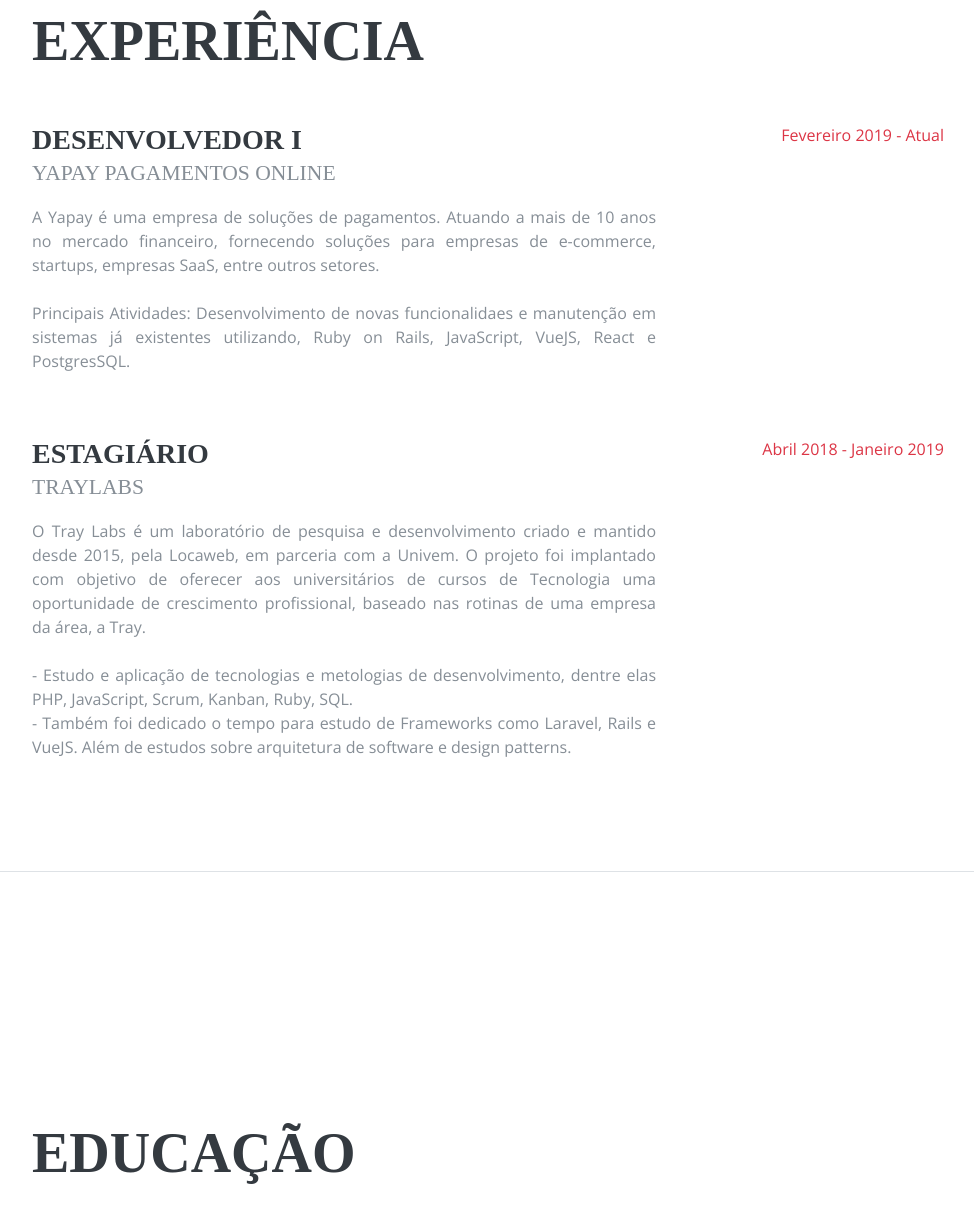
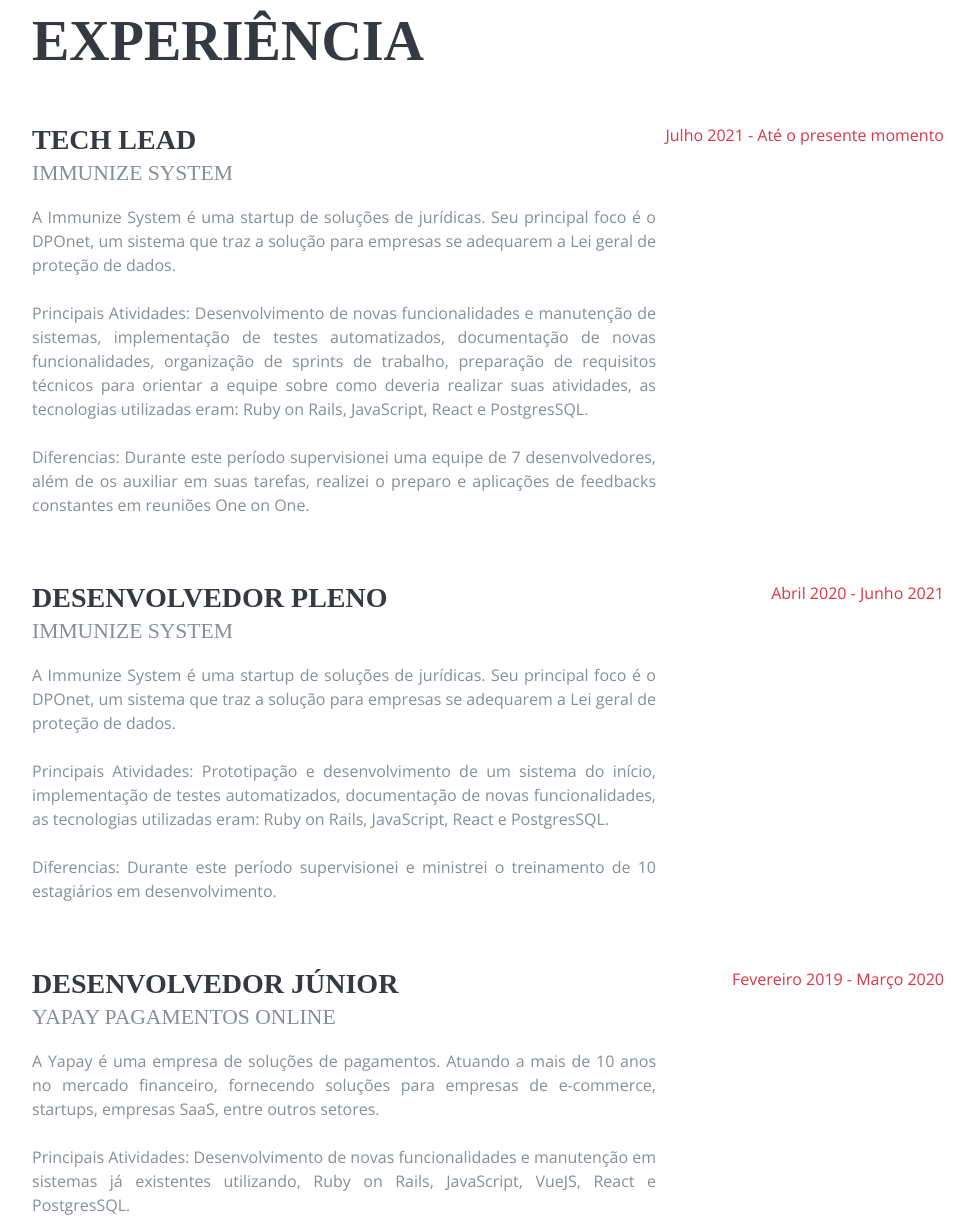
Before and after one commit to GiovaniZaparoli/giovanizaparoli.github.io, a plain HTML site: page index.html in a window 1280 px wide. Shown: the part 840-2060 px from the top of the page, without its empty margins (288-1262 px from the left). Drawn offline with nearby package versions, Linux system fonts and the light colour scheme; a script that the page names is missing; a web font is replaced by a local one.

Commit message:
Update index.html

```diff
--- a/index.html
+++ b/index.html
@@ -133,12 +133,12 @@
           <h1 class="mb-0">Giovani Gasparini
             <span class="text-danger">Zaparoli</span>
           </h1>
-          <div class="subheading mb-5">Marília, São Paulo ·
+          <div class="subheading mb-5">Pompeia, São Paulo ·
             <a href="mailto:giovani.zaparoli@outlook.com" class="text-danger">giovani.zaparoli@outlook.com</a>
           </div>
           <p class="mb-5" style="text-align: justify;">Olá! Tudo bem? Que bom ver você por aqui! Este é o meu site pessoal, aqui contarei para vocês alguns detalhes sobre minha experiência profissional, cursos e objetivos futuros.
           <br><br>
-          Para te ajudar vou resumir um pouco sobre mim: Estou cursando Bacharelado em Sistemas de Informação pelo Centro Universitário Eurípides de Marília (UNIVEM), Desenvolvedor I na Yapay Pagamentos Online S/A e amante em adquirir conhecimentos sobre novas tecnologias.
+          Para te ajudar vou resumir um pouco sobre mim: sou formado no curso de Bacharelado em Sistemas de Informação pelo Centro Universitário Eurípides de Marília (UNIVEM), Tech Lead na Immunize System e amante em adquirir conhecimentos sobre novas tecnologias.
           <br><br>
           Caso tenha interesse em bater um papo, entre em contato comigo!
           </p>
@@ -172,18 +172,49 @@
         <div class="my-auto">
           <h2 class="mb-5">Experiência</h2>
 
+          <div class="resume-item d-flex flex-column flex-md-row mb-5">
+            <div class="resume-content mr-auto">
+              <h3 class="mb-0">Tech Lead</h3>
+              <div class="subheading mb-3">Immunize System</div>
+              <p style="text-align: justify;">A Immunize System é uma startup de soluções de jurídicas. Seu principal foco é o DPOnet, um sistema que traz a solução para empresas se adequarem a Lei geral de proteção de dados.
+              <br><br>
+              Principais Atividades: Desenvolvimento de novas funcionalidades e manutenção de sistemas, implementação de testes automatizados, documentação de novas funcionalidades, organização de sprints de trabalho, preparação de requisitos técnicos para orientar a equipe sobre como deveria realizar suas atividades, as tecnologias utilizadas eram: Ruby on Rails, JavaScript, React e PostgresSQL.
+              <br><br>
+              Diferencias: Durante este período supervisionei uma equipe de 7 desenvolvedores, além de os auxiliar em suas tarefas, realizei o preparo e aplicações de feedbacks constantes em reuniões One on One.
+              </p>
+            </div>
+            <div class="resume-date text-md-right">
+              <span class="text-danger">Julho 2021 - Até o presente momento</span>
+            </div>
+          </div>
+
+          <div class="resume-item d-flex flex-column flex-md-row mb-5">
+            <div class="resume-content mr-auto">
+              <h3 class="mb-0">Desenvolvedor Pleno</h3>
+              <div class="subheading mb-3">Immunize System</div>
+              <p style="text-align: justify;">A Immunize System é uma startup de soluções de jurídicas. Seu principal foco é o DPOnet, um sistema que traz a solução para empresas se adequarem a Lei geral de proteção de dados.
+              <br><br>
+              Principais Atividades: Prototipação e desenvolvimento de um sistema do início, implementação de testes automatizados, documentação de novas funcionalidades, as tecnologias utilizadas eram: Ruby on Rails, JavaScript, React e PostgresSQL.
+              <br><br>
+              Diferencias: Durante este período supervisionei e ministrei o treinamento de 10 estagiários em desenvolvimento.
+              </p>
+            </div>
+            <div class="resume-date text-md-right">
+              <span class="text-danger">Abril 2020 - Junho 2021</span>
+            </div>
+          </div>
 
          <div class="resume-item d-flex flex-column flex-md-row mb-5">
             <div class="resume-content mr-auto">
-              <h3 class="mb-0">Desenvolvedor I</h3>
+              <h3 class="mb-0">Desenvolvedor Júnior</h3>
               <div class="subheading mb-3">Yapay Pagamentos Online</div>
               <p style="text-align: justify;">A Yapay é uma empresa de soluções de pagamentos. Atuando a mais de 10 anos no mercado financeiro, fornecendo soluções para empresas de e-commerce, startups, empresas SaaS, entre outros setores.
               <br><br>
-              Principais Atividades: Desenvolvimento de novas funcionalidaes e manutenção em sistemas já existentes utilizando, Ruby on Rails, JavaScript, VueJS, React e PostgresSQL.
+              Principais Atividades: Desenvolvimento de novas funcionalidades e manutenção em sistemas já existentes utilizando, Ruby on Rails, JavaScript, VueJS, React e PostgresSQL.
               </p>
             </div>
             <div class="resume-date text-md-right">
-              <span class="text-danger">Fevereiro 2019 - Atual</span>
+              <span class="text-danger">Fevereiro 2019 - Março 2020</span>
             </div>
           </div>
 
@@ -217,7 +248,7 @@
               <div>Sistemas de Informação</div>
             </div>
             <div class="resume-date text-md-right">
-              <span class="text-danger">2017 - 2020 (Cursando)</span>
+              <span class="text-danger">2017 - 2020</span>
             </div>
           </div>
 
```
